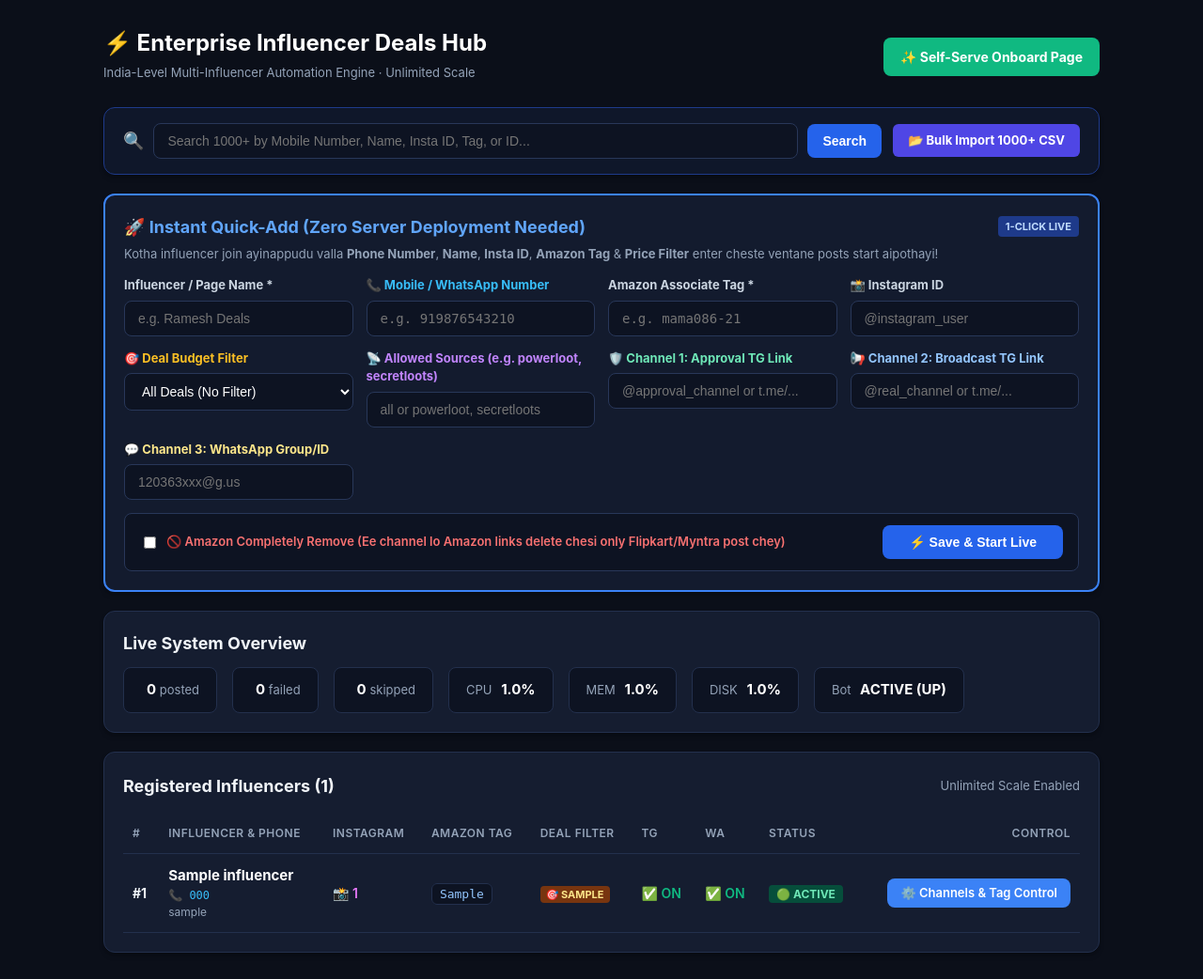
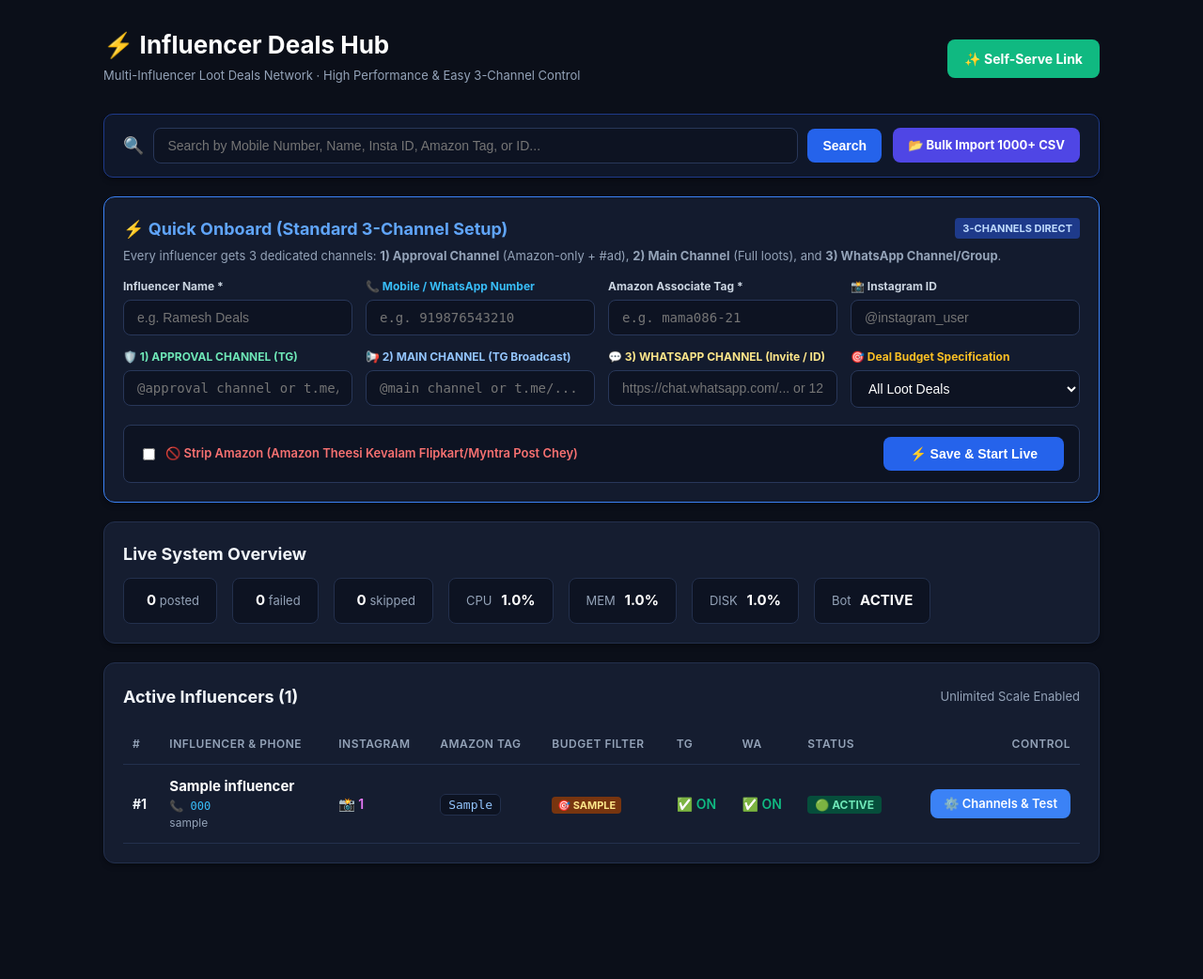
Before and after one commit to charanpendota98-prog/Influencers-deals, a Flask app: page / in a window 1280 px wide. Shown: the part 59-1101 px from the top of the page at 94% size. After the commit the page ends 978 px from the top, so only its background shows below. Run offline with Flask 3, Linux system fonts and the light colour scheme; tables that the repository leaves empty hold one stand-in row (values such as "Sample post").

Commit message:
Standardize naming to Approval, Main, and WhatsApp channels with instant test and flexible extra channel support
Co-authored-by: arena-agent <297053741+arena-agent@users.noreply.github.com>

```diff
--- a/dashboard/templates/index.html
+++ b/dashboard/templates/index.html
@@ -1,22 +1,22 @@
 {% extends "layout.html" %}
-{% block title %}Influencers Hub - Instant 3-Channel Control{% endblock %}
+{% block title %}Influencers Hub - Clean &amp; Advanced{% endblock %}
 {% block content %}
-<div style="display: flex; justify-content: space-between; align-items: center; margin-bottom: 20px;">
+<div style="display: flex; justify-content: space-between; align-items: center; margin-bottom: 24px;">
   <div>
-    <h1 style="margin:0;">⚡ Enterprise Influencer Deals Hub</h1>
-    <p class="hint" style="margin-top:4px;">India-Level Multi-Influencer Automation Engine · Unlimited Scale</p>
+    <h1 style="margin:0; font-size: 26px;">⚡ Influencer Deals Hub</h1>
+    <p class="hint" style="margin-top:4px;">Multi-Influencer Loot Deals Network · High Performance &amp; Easy 3-Channel Control</p>
   </div>
-  <div>
-    <a class="btn" style="background:#10b981; color:white; padding:10px 18px; border-radius:8px; font-weight:700; text-decoration:none;" href="{{ url_for('onboard') }}">✨ Self-Serve Onboard Page</a>
+  <div style="display:flex; gap:10px;">
+    <a class="btn" style="background:#10b981; color:white; padding:10px 18px; border-radius:8px; font-weight:700; text-decoration:none;" href="{{ url_for('onboard') }}">✨ Self-Serve Link</a>
   </div>
 </div>
 
 <!-- SEARCH & BULK 1000+ TOOLBAR -->
-<section class="card" style="border: 1px solid #1e3a8a; background: #0f172a; padding: 16px 20px;">
+<section class="card" style="border: 1px solid #1e3a8a; background: #0f172a; padding: 14px 20px; border-radius: 10px;">
   <div style="display:flex; justify-content:space-between; align-items:center; flex-wrap:wrap; gap:12px;">
     <form method="get" action="{{ url_for('index') }}" style="display: flex; gap: 10px; align-items: center; flex:1; min-width:300px;">
       <span style="font-size: 18px;">🔍</span>
-      <input name="q" value="{{ search_query or '' }}" placeholder="Search 1000+ by Mobile Number, Name, Insta ID, Tag, or ID..." style="flex: 1; padding: 10px 14px;" />
+      <input name="q" value="{{ search_query or '' }}" placeholder="Search by Mobile Number, Name, Insta ID, Amazon Tag, or ID..." style="flex: 1; padding: 10px 14px;" />
       <button type="submit" style="background: #2563eb; color: white;">Search</button>
       {% if search_query %}
         <a class="btn" style="background: #475569; color: white;" href="{{ url_for('index') }}">Clear</a>
@@ -24,7 +24,7 @@
     </form>
     <div>
       <details style="display:inline-block;">
-        <summary style="cursor:pointer; background:#4f46e5; color:white; padding:8px 16px; border-radius:6px; font-weight:700; font-size:13px; list-style:none;">
+        <summary style="cursor:pointer; background:#4f46e5; color:white; padding:9px 16px; border-radius:8px; font-weight:700; font-size:13px; list-style:none;">
           📂 Bulk Import 1000+ CSV
         </summary>
         <div style="position:absolute; right:30px; margin-top:8px; z-index:100; background:#1e1b4b; border:1px solid #4338ca; padding:16px; border-radius:8px; width:340px; box-shadow:0 10px 25px rgba(0,0,0,0.5);">
@@ -40,67 +40,65 @@
   </div>
 </section>
 
-<!-- QUICK ADD CARD -->
-<section class="card" style="border: 2px solid #3b82f6; background: #131b2e;">
+<!-- 3-CHANNEL SETUP CARD (CLEAN & CLEAR) -->
+<section class="card" style="border: 1px solid #3b82f6; background: #131b2e; border-radius: 12px;">
   <div style="display:flex; justify-content:space-between; align-items:center;">
-    <h2 style="color: #60a5fa; margin: 0;">🚀 Instant Quick-Add (Zero Server Deployment Needed)</h2>
-    <span style="background:#1e3a8a; color:#bfdbfe; font-size:11px; padding:3px 8px; border-radius:4px; font-weight:700;">1-CLICK LIVE</span>
+    <h2 style="color: #60a5fa; margin: 0; font-size: 18px;">⚡ Quick Onboard (Standard 3-Channel Setup)</h2>
+    <span style="background:#1e3a8a; color:#bfdbfe; font-size:11px; padding:3px 8px; border-radius:4px; font-weight:700;">3-CHANNELS DIRECT</span>
   </div>
-  <p class="hint">Kotha influencer join ayinappudu valla <b>Phone Number</b>, <b>Name</b>, <b>Insta ID</b>, <b>Amazon Tag</b> &amp; <b>Price Filter</b> enter cheste ventane posts start aipothayi!</p>
+  <p class="hint">Every influencer gets 3 dedicated channels: <b>1) Approval Channel</b> (Amazon-only + #ad), <b>2) Main Channel</b> (Full loots), and <b>3) WhatsApp Channel/Group</b>.</p>
 
-  <form method="post" action="{{ url_for('quick_add') }}" style="display: grid; grid-template-columns: repeat(auto-fit, minmax(200px, 1fr)); gap: 14px; margin-top: 14px;">
+  <form method="post" action="{{ url_for('quick_add') }}" style="display: grid; grid-template-columns: repeat(auto-fit, minmax(220px, 1fr)); gap: 14px; margin-top: 14px;">
     <div>
-      <label style="font-size: 13px; font-weight: 700; display: block; margin-bottom: 6px; color:#cbd5e1;">Influencer / Page Name *</label>
+      <label style="font-size: 12px; font-weight: 700; display: block; margin-bottom: 5px; color:#cbd5e1;">Influencer Name *</label>
       <input name="name" placeholder="e.g. Ramesh Deals" required style="width: 100%;" />
     </div>
     <div>
-      <label style="font-size: 13px; font-weight: 700; display: block; margin-bottom: 6px; color:#38bdf8;">📞 Mobile / WhatsApp Number</label>
+      <label style="font-size: 12px; font-weight: 700; display: block; margin-bottom: 5px; color:#38bdf8;">📞 Mobile / WhatsApp Number</label>
       <input name="phone_number" placeholder="e.g. 919876543210" style="width: 100%; font-family: monospace;" />
     </div>
     <div>
-      <label style="font-size: 13px; font-weight: 700; display: block; margin-bottom: 6px; color:#cbd5e1;">Amazon Associate Tag *</label>
+      <label style="font-size: 12px; font-weight: 700; display: block; margin-bottom: 5px; color:#cbd5e1;">Amazon Associate Tag *</label>
       <input name="tag" placeholder="e.g. mama086-21" required style="width: 100%; font-family: monospace;" />
     </div>
     <div>
-      <label style="font-size: 13px; font-weight: 700; display: block; margin-bottom: 6px; color:#cbd5e1;">📸 Instagram ID</label>
+      <label style="font-size: 12px; font-weight: 700; display: block; margin-bottom: 5px; color:#cbd5e1;">📸 Instagram ID</label>
       <input name="insta_id" placeholder="@instagram_user" style="width: 100%;" />
     </div>
+
     <div>
-      <label style="font-size: 13px; font-weight: 700; display: block; margin-bottom: 6px; color:#fbbf24;">🎯 Deal Budget Filter</label>
+      <label style="font-size: 12px; font-weight: 700; display: block; margin-bottom: 5px; color:#6ee7b7;">🛡️ 1) APPROVAL CHANNEL (TG)</label>
+      <input name="approval_tg" placeholder="@approval_channel or t.me/..." style="width: 100%; font-family: monospace;" />
+    </div>
+    <div>
+      <label style="font-size: 12px; font-weight: 700; display: block; margin-bottom: 5px; color:#93c5fd;">📢 2) MAIN CHANNEL (TG Broadcast)</label>
+      <input name="broadcast_tg" placeholder="@main_channel or t.me/..." style="width: 100%; font-family: monospace;" />
+    </div>
+    <div>
+      <label style="font-size: 12px; font-weight: 700; display: block; margin-bottom: 5px; color:#fde68a;">💬 3) WHATSAPP CHANNEL (Invite / ID)</label>
+      <input name="whatsapp_id" placeholder="https://chat.whatsapp.com/... or 120363xxx" style="width: 100%;" />
+    </div>
+    <div>
+      <label style="font-size: 12px; font-weight: 700; display: block; margin-bottom: 5px; color:#fbbf24;">🎯 Deal Budget Specification</label>
       <select name="price_filter" style="width: 100%;">
-        <option value="all" selected>All Deals (No Filter)</option>
-        <option value="under_99">🔥 Under ₹99 Only (Super Budget)</option>
+        <option value="all" selected>All Loot Deals</option>
+        <option value="under_99">🔥 Under ₹99 Only</option>
         <option value="under_199">⚡ Under ₹199 Only</option>
-        <option value="under_499">🎁 Under ₹499 Only (High Conversion)</option>
+        <option value="under_499">🎁 Under ₹499 Only</option>
         <option value="under_999">🏷️ Under ₹999 Only</option>
       </select>
     </div>
-    <div>
-      <label style="font-size: 13px; font-weight: 700; display: block; margin-bottom: 6px; color:#c084fc;">📡 Allowed Sources (e.g. powerloot, secretloots)</label>
-      <input name="allowed_sources" placeholder="all or powerloot, secretloots" style="width: 100%;" />
-    </div>
-    <div>
-      <label style="font-size: 13px; font-weight: 700; display: block; margin-bottom: 6px; color:#6ee7b7;">🛡️ Channel 1: Approval TG Link</label>
-      <input name="approval_tg" placeholder="@approval_channel or t.me/..." style="width: 100%;" />
-    </div>
-    <div>
-      <label style="font-size: 13px; font-weight: 700; display: block; margin-bottom: 6px; color:#93c5fd;">📢 Channel 2: Broadcast TG Link</label>
-      <input name="broadcast_tg" placeholder="@real_channel or t.me/..." style="width: 100%;" />
-    </div>
-    <div>
-      <label style="font-size: 13px; font-weight: 700; display: block; margin-bottom: 6px; color:#fde68a;">💬 Channel 3: WhatsApp Group/ID</label>
-      <input name="whatsapp_id" placeholder="120363xxx@g.us" style="width: 100%;" />
-    </div>
 
-    <div style="grid-column: 1 / -1; display: flex; justify-content: space-between; align-items: center; background: #0d1322; padding: 12px 16px; border-radius: 8px; border: 1px solid #283759;">
+    <div style="grid-column: 1 / -1; display: flex; justify-content: space-between; align-items: center; background: #0d1322; padding: 12px 16px; border-radius: 8px; border: 1px solid #283759; margin-top: 4px;">
       <label style="font-size: 13px; font-weight: 600; color: #f87171; cursor: pointer; display:flex; align-items:center; gap:8px;">
-        <input type="checkbox" name="strip_amazon_broadcast" value="1" /> 🚫 Amazon Completely Remove (Ee channel lo Amazon links delete chesi only Flipkart/Myntra post chey)
+        <input type="checkbox" name="strip_amazon_broadcast" value="1" /> 🚫 Strip Amazon (Amazon Theesi Kevalam Flipkart/Myntra Post Chey)
       </label>
       <button type="submit" style="background: #2563eb; color: white; padding: 10px 28px; font-weight: 700; border-radius: 8px; cursor: pointer; border: none; font-size:14px;">⚡ Save &amp; Start Live</button>
     </div>
   </form>
 </section>
 
+<!-- SYSTEM STATS -->
 <section class="card">
   <h2>Live System Overview</h2>
   <div class="stats">
@@ -111,21 +109,22 @@
       <div>CPU <span>{{ vm.cpu_pct }}%</span></div>
       <div>MEM <span>{{ vm.mem_pct }}%</span></div>
       <div>DISK <span>{{ vm.disk_pct }}%</span></div>
-      <div>Bot <span class="{% if vm.bot_running %}ok{% else %}bad{% endif %}">{% if vm.bot_running %}ACTIVE (UP){% else %}DOWN{% endif %}</span></div>
+      <div>Bot <span class="{% if vm.bot_running %}ok{% else %}bad{% endif %}">{% if vm.bot_running %}ACTIVE{% else %}DOWN{% endif %}</span></div>
     {% else %}
       <div>System: <span class="ok">ONLINE</span></div>
     {% endif %}
   </div>
 </section>
 
+<!-- INFLUENCERS LIST TABLE -->
 <section class="card">
   <div style="display:flex; justify-content:space-between; align-items:center;">
-    <h2 style="margin:0;">Registered Influencers ({{ influencers|length }})</h2>
+    <h2 style="margin:0;">Active Influencers ({{ influencers|length }})</h2>
     <span class="hint">Unlimited Scale Enabled</span>
   </div>
 
   {% if not influencers %}
-    <p class="hint" style="margin-top:14px;">No influencers found matching "{{ search_query }}" — add one above using Quick-Add.</p>
+    <p class="hint" style="margin-top:14px;">No influencers found matching "{{ search_query }}" — add one above.</p>
   {% endif %}
 
   <table style="margin-top: 14px;">
@@ -135,7 +134,7 @@
         <th>Influencer &amp; Phone</th>
         <th>Instagram</th>
         <th>Amazon Tag</th>
-        <th>Deal Filter</th>
+        <th>Budget Filter</th>
         <th>TG</th>
         <th>WA</th>
         <th>Status</th>
@@ -176,7 +175,7 @@
           {% endif %}
         </td>
         <td style="text-align:right;">
-          <a class="btn" style="padding:6px 14px; font-size:13px; text-decoration:none; background:#3b82f6;" href="{{ url_for('influencer_detail', inf_id=i.id) }}">⚙️ Channels &amp; Tag Control</a>
+          <a class="btn" style="padding:6px 14px; font-size:13px; text-decoration:none; background:#3b82f6;" href="{{ url_for('influencer_detail', inf_id=i.id) }}">⚙️ Channels &amp; Test</a>
         </td>
       </tr>
       {% endfor %}
```
Also changed, not shown: dashboard/templates/influencer.html (+77 -118 lines).
